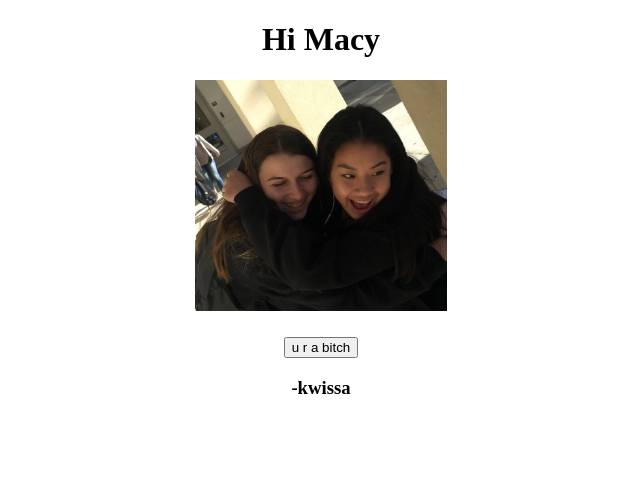
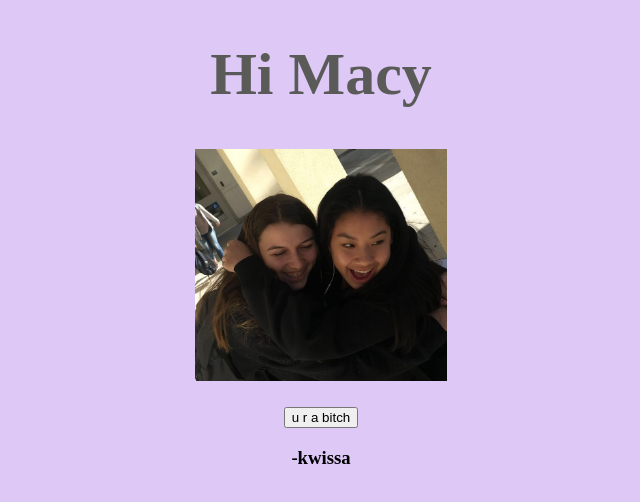
Before and after one commit to macy1234/heymacy, a plain HTML site: page index.html in a window 1280 px wide. Shown: the whole page, without its empty margins (319-959 px from the left). Drawn offline with Linux system fonts and the light colour scheme.

Commit message:
Update index.html

```diff
--- a/index.html
+++ b/index.html
@@ -1,11 +1,14 @@
 <!DOCTYPE html>
 <html>
-	<link rel = "stylesheet" href = "macy.css">
+	<!-- <link rel = "stylesheet" href = "macy.css"> -->
 <center>
-	<body>
+	<body style = "background-color:#DEC8F6;">
 
-	<h1>
+	<h1 style = "color:#5A5B59;
+		font-size:60px;">
 		Hi Macy
+
+
 	</h1>
 	<h2>
 		<img src = "macy.JPG" style = "width:20%; height:20%">
```
